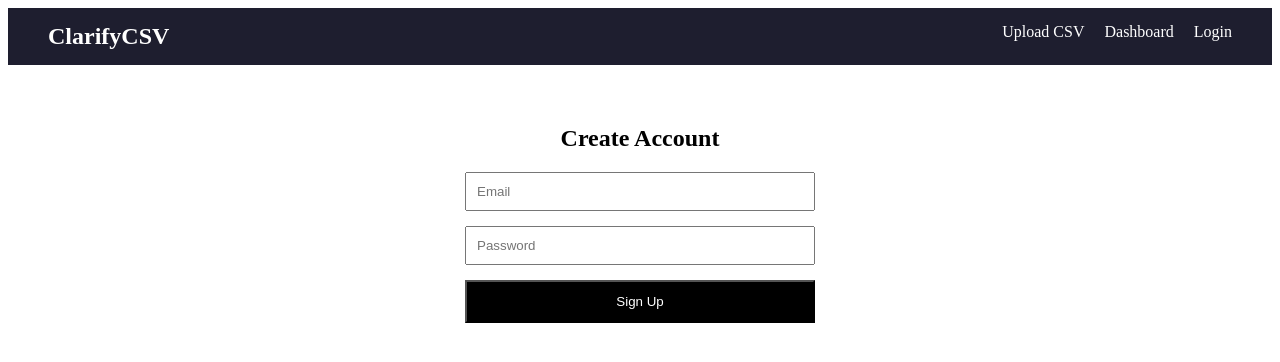
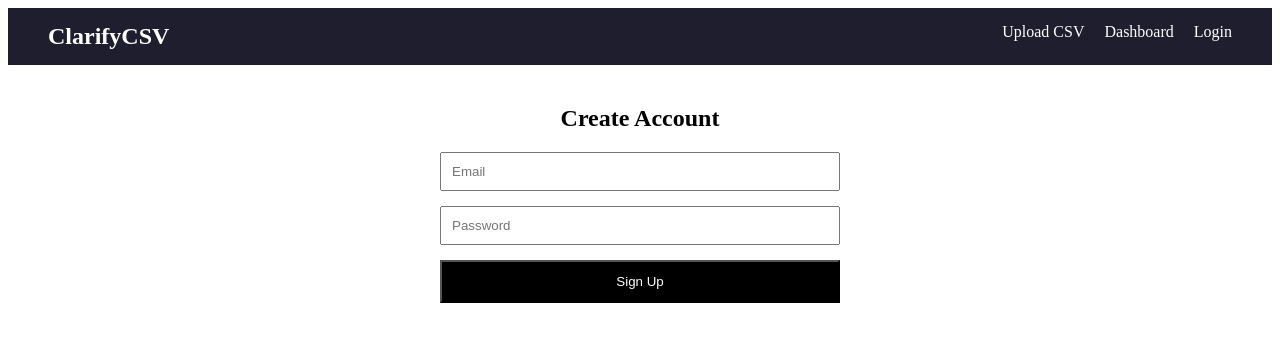
Before and after one commit to Gaurikapare/clarifycsv-frontend, a React (Create React App) app: page /signup in a window 1280 px wide. Shown: the top 362 px of the page. Built offline with nearby package versions, Linux system fonts and the light colour scheme.

Commit message:
Final fix: Signup.jsx warning removed

```diff
--- a/src/Signup.jsx
+++ b/src/Signup.jsx
@@ -3,7 +3,6 @@ import axios from "axios";
 import { useNavigate } from "react-router-dom";
 
 function Signup() {
-
   const [email, setEmail] = useState("");
   const [password, setPassword] = useState("");
 
@@ -13,31 +12,31 @@ function Signup() {
     e.preventDefault();
 
     try {
+      // Temporary fake signup success
+      console.log("Signup data sent:", { email, password });
+
       alert("Signup successful! Redirecting to login...");
       navigate("/login");
+
     } catch (error) {
-      alert("Signup failed, try again!");
+      console.error(error);
+      alert("Signup failed!");
     }
   };
 
   return (
-    <div style={{ padding: "40px", textAlign: "center" }}>
+    <div style={{ maxWidth: "400px", margin: "40px auto", textAlign: "center" }}>
       <h2>Create Account</h2>
 
       <form
         onSubmit={handleSignup}
-        style={{
-          width: "350px",
-          margin: "auto",
-          display: "flex",
-          flexDirection: "column",
-          gap: "15px",
-        }}
+        style={{ display: "flex", flexDirection: "column", gap: "15px" }}
       >
         <input
           type="email"
           placeholder="Email"
           required
+          value={email}
           onChange={(e) => setEmail(e.target.value)}
           style={{ padding: "10px" }}
         />
@@ -46,6 +45,7 @@ function Signup() {
           type="password"
           placeholder="Password"
           required
+          value={password}
           onChange={(e) => setPassword(e.target.value)}
           style={{ padding: "10px" }}
         />
@@ -56,7 +56,7 @@ function Signup() {
             padding: "12px",
             background: "black",
             color: "white",
-            cursor: "pointer"
+            cursor: "pointer",
           }}
         >
           Sign Up
```
